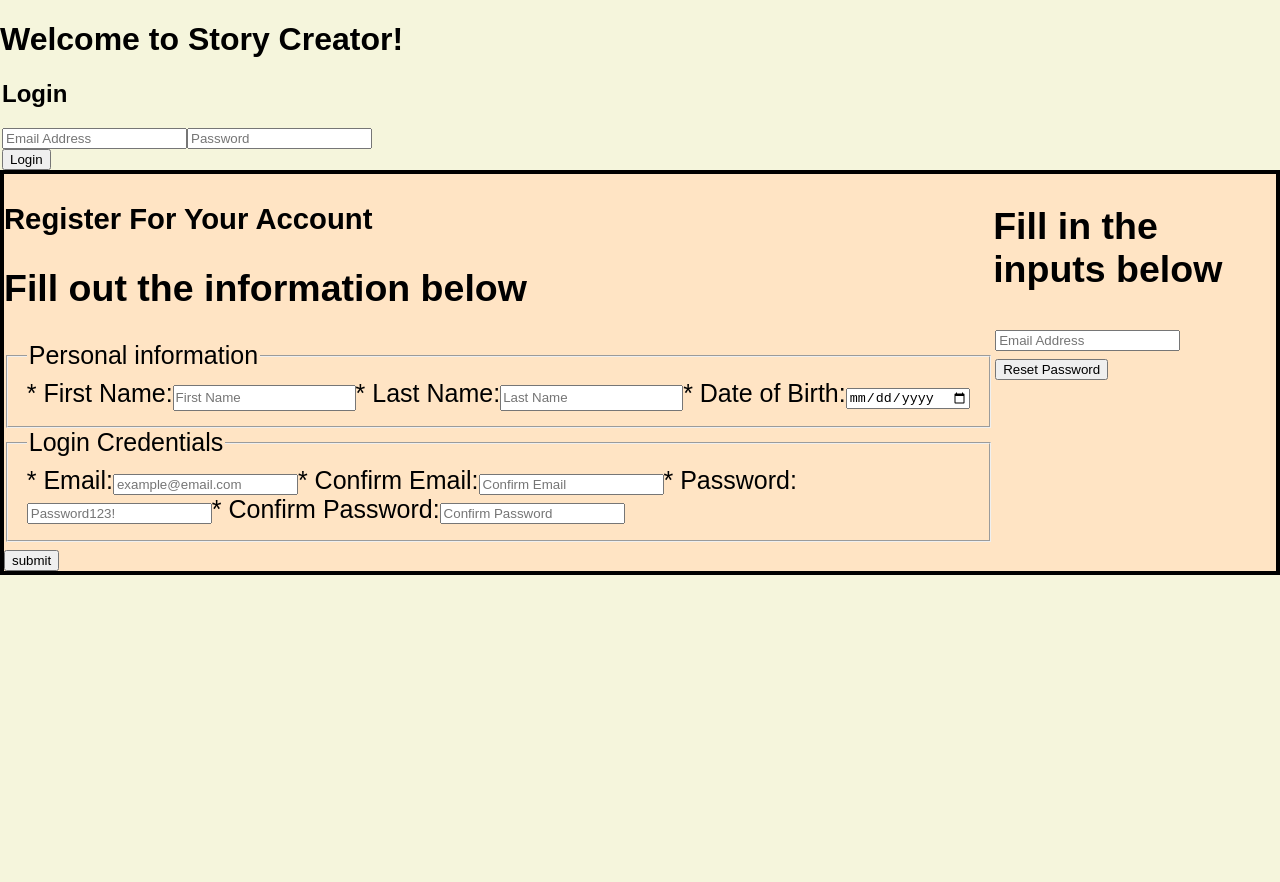
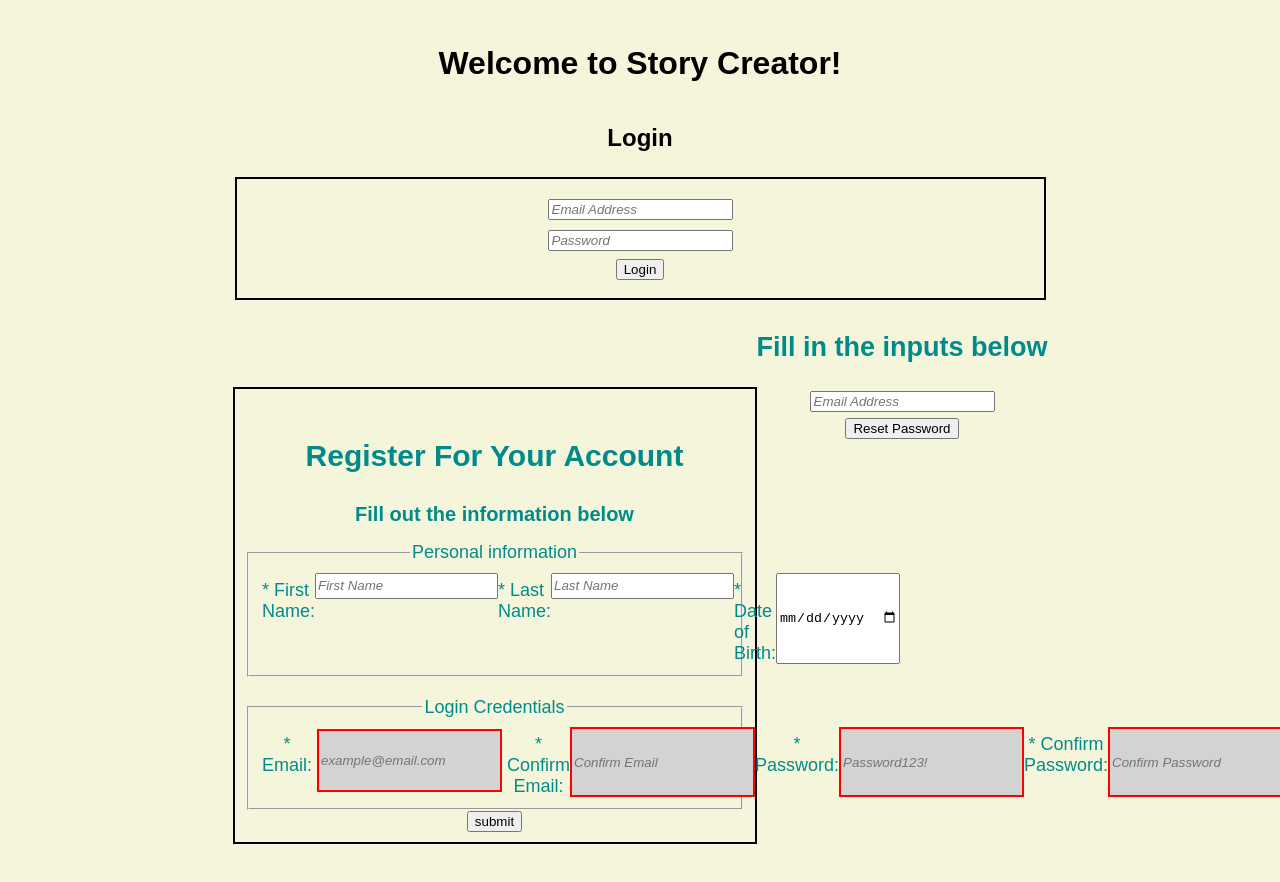
Before and after one commit to porterww/story-creator-app, a React (Create React App) app: page / in a window 1280 px wide. Shown: the top 882 px of the page. Before the commit the page ends 800 px from the top, so only its background shows below. Built offline with nearby package versions, Linux system fonts and the light colour scheme.

Commit message:
Modified SiteNav's CSS and changed it's name to storyNav. Added new Nav CSS for the UserNav component. Added CSS for LoginPage, RegisterPage, ForgotPass. Added comments to help navigate through code.

```diff
--- a/src/shared.css
+++ b/src/shared.css
@@ -17,8 +17,9 @@ footer {
   display: flex;
 }
 
-nav {
+.storyNav {
   display: flex;
+  flex-direction: row;
   justify-content: space-evenly;
   border: 4.5px solid black;
   font-size: 25px;
@@ -29,13 +30,13 @@ nav {
   order: 1;
 }
 
-nav a {
+.storyNav a {
   text-decoration: none;
   color: black;
   padding-top: 2px;
 }
 
-nav a:hover {
+.storyNav a:hover {
   color: teal;
 }
 
@@ -166,6 +167,11 @@ input[type='text'] {
   overflow-y: scroll;
 }
 
+.savestorybutton {
+  margin-top: 10px;
+  margin-bottom: 5px;
+}
+/*---------------------------*/
 /*This will be used once TinyMCE is returned as
 the story editor*/
 /* .fieldset-tinymce {
@@ -177,16 +183,150 @@ the story editor*/
   padding: 1px;
 } */
 /*---------------------------*/
-.savestorybutton {
-  margin-top: 10px;
-  margin-bottom: 5px;
+::-webkit-input-placeholder {
+  font-style: italic;
+}
+/*Code below is for login/register/forgotpass screens*/
+.login-body {
+  display: flex;
+  justify-content: center;
+  text-align: center;
+  margin-bottom: 5em;
+  margin-top: 1.5em;
 }
 
+/* .login-window {
+  something will go here later
+} */
+
+.header1 {
+  display: flex;
+  justify-content: center;
+}
+
+legend {
+  display: flex;
+  text-align: center;
+  flex-direction: column;
+}
+
+.login-section {
+  display: flex;
+  margin-top: 5px;
+  margin-bottom: 10px;
+  border: 2px solid black;
+  flex-direction: column;
+}
+
+.login-inputs {
+  display: flex;
+  margin: 10px;
+  padding: 5px;
+  align-content: center;
+  flex-direction: column;
+}
+#email{
+  margin: 5px;
+}
+#password {
+  margin: 5px;
+}
+
+.login-button {
+  align-self: center;
+  padding: 3px;
+}
+
+.userNav {
+  display: flex;
+  justify-content: space-evenly;
+  font-size: 18px;
+  color: darkcyan;
+}
+
+.userNav a {
+  text-decoration: none;
+  color: blueviolet;
+  padding-top: 2px;
+}
+
+/*Code for Register Page*/
+.register-section input:invalid {
+  border: 2px solid red;
+  background-color: lightgray;
+}
+.register-section input:valid {
+  border: 1px solid black;
+}
+
+.register-body {
+  display: flex;
+  flex-direction: column;
+  margin-bottom: 5em;
+  margin-top: 1.5em;
+}
+
+.R-parent {
+  display: flex;
+  justify-content: center;
+}
+
+.R-parent label{
+  display: block;
+  margin-top: 10px;
+}
+
+.R-parent input{
+  margin-top: 3px;
+}
+
+.register-window {
+  min-width: 200px;
+  max-width: 500px;
+  min-height: 200px;
+  margin-top: 50px;
+  padding-top: 20px;
+  padding-left: 10px;
+  padding-right: 10px;
+  padding-bottom: 10px;
+  border: 2px solid black;
+}
+.register-window h1 {
+  text-align: center;
+  font-size: 30px;
+}
+
+.register-window h2 {
+  text-align: center;
+  font-size: 20px;
+}
+
+.personal-info-section {
+  display: flex;
+  text-align: left;
+  min-width: 150px;
+}
+.register-form {
+  display: block;
+}
+
+.login-creds-window {
+  margin-top: 20px;
+}
+
+.register-section {
+  display: flex;
+  align-content: center;
+  min-width: 150px;
+}
+
+
+/*Code below is for tablet/phone size screens*/
 @media (max-width: 600px) {
   .listings {
     flex-direction: column;
   }
-  nav {
+  .storyNav {
     order: -1;
   }
   .editor {
```
